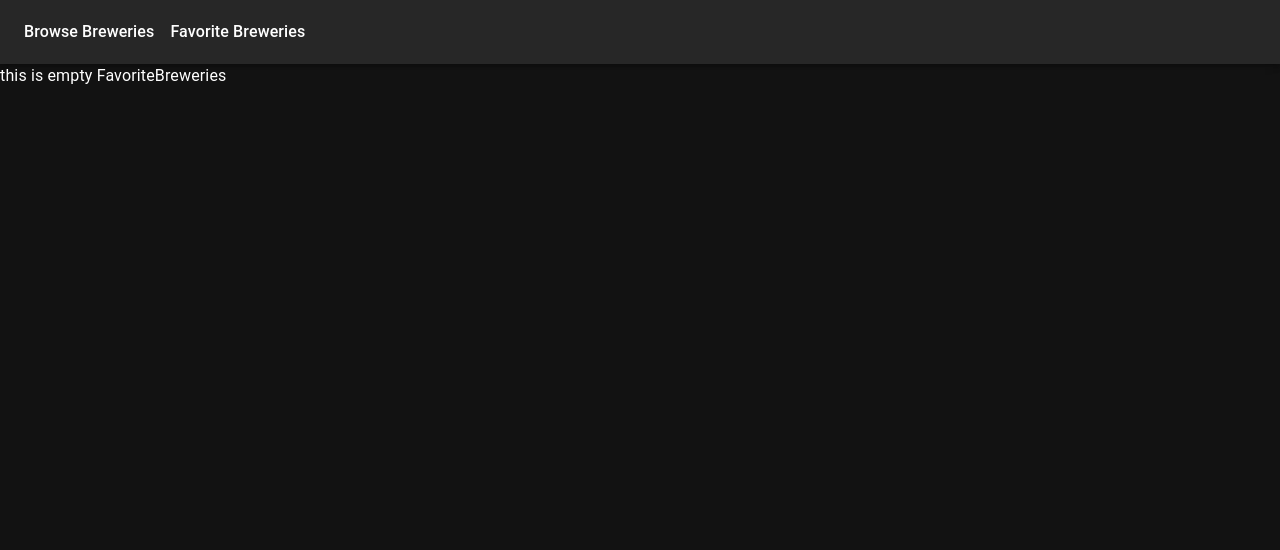
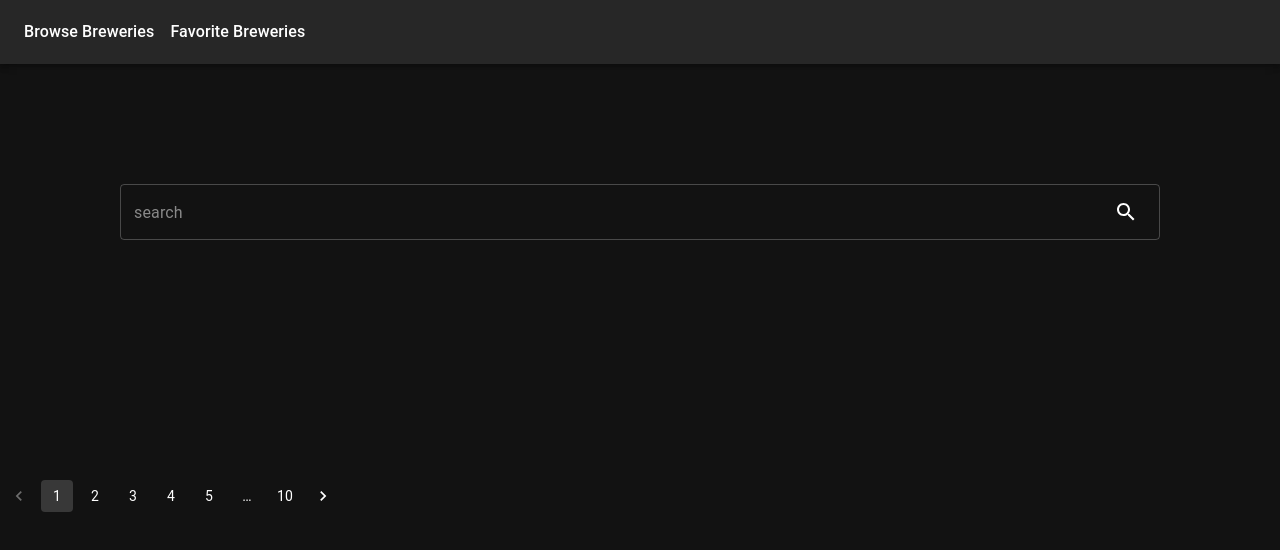
Before and after one commit to nimrodwander/lab42, a React (Create React App) app: page /favorite-breweries in a window 1280 px wide. Shown: the top 550 px of the page. Built offline with nearby package versions, Linux system fonts and the light colour scheme.

Commit message:
navigating between pages is working

```diff
--- a/src/App.tsx
+++ b/src/App.tsx
@@ -26,9 +26,7 @@ export const App = () => {
             path="browse-breweries/*"
             element={<BrowseBreweries />}
           />
-          <Route path="favorite-breweries" element={<FavoriteBreweries />}>
-            <Route path=":breweryID" element={<BreweryProfile />} />
-          </Route>
+          <Route path="favorite-breweries" element={<FavoriteBreweries />}/>
           <Route
             path="*"
             element={<Navigate to="/browse-breweries" replace />}
--- a/src/Pages/BreweryProfile.tsx
+++ b/src/Pages/BreweryProfile.tsx
@@ -1,15 +1,13 @@
 import { useNavigate } from 'react-router-dom';
-import { BrewriesSelector } from '../state/Favorites/FavoritesSelectors';
 import { useSelectorApp } from '../state/hooks';
 import { Box, List, Typography } from '@mui/material';
-import { IMAGE_URL } from '../util/constants';
 import { AppModal } from '../UI/Dumb/Modal';
 import { RootState } from '../state/store';
+import { IMAGE_URL } from '../util/config';
+import { BrewriesSelector } from '../state/Breweries/BreweriesSelectors';
 
 export const BreweryProfile: React.FC<any> = () => {
-  const navigate = useNavigate();
 
-  const selectIsLoading = useSelectorApp((state: RootState) => state.BreweriesReducer.breweries);
   const selectBrewery = useSelectorApp((state: RootState) =>
     BrewriesSelector.selectBreweryByID(
       state,
--- a/src/Pages/BrowseBreweries.tsx
+++ b/src/Pages/BrowseBreweries.tsx
@@ -1,10 +1,10 @@
-import { Box, Grid } from "@mui/material";
-import { SearchBrewery } from "../UI/Smart/SearchBrewery";
-import { BreweriesPagination } from "../UI/Smart/Pagination";
-import { BrewriesSelector } from "../state/Favorites/FavoritesSelectors";
-import { useSelectorApp } from "../state/hooks";
-import { BreweryCard } from "../UI/Smart/BreweryCard";
-
+import { Box, Grid } from '@mui/material';
+import { SearchBrewery } from '../UI/Smart/SearchBrewery';
+import { BreweriesPagination } from '../UI/Smart/Pagination';
+import { useSelectorApp } from '../state/hooks';
+import { BreweryCard } from '../UI/Smart/BreweryCard';
+import { Loading } from '../UI/Dumb/Loading';
+import { BrewriesSelector } from '../state/Breweries/BreweriesSelectors';
 
 export const BrowseBreweries: React.FC = () => {
   const selectIDs = useSelectorApp(BrewriesSelector.selectAllBreweriesIDs);
@@ -23,10 +23,11 @@ export const BrowseBreweries: React.FC = () => {
   return (
     <Box>
       <SearchBrewery />
-      {isLoading === false ? (
+      <Loading isLoading={isLoading}>
         <Grid container spacing={15} padding={15}>
           {mapChildren()}
-        </Grid>) : <></>}
+        </Grid>
+      </Loading>
       <BreweriesPagination />
     </Box>
   );
--- a/src/Pages/FavoriteBreweries.tsx
+++ b/src/Pages/FavoriteBreweries.tsx
@@ -1,3 +1,31 @@
+import { Box, Grid } from '@mui/material';
+import { BreweryCard } from '../UI/Smart/BreweryCard';
+import { BreweriesPagination } from '../UI/Smart/Pagination';
+import { SearchBrewery } from '../UI/Smart/SearchBrewery';
+import { FavoritesSelectors } from '../state/Favorites/FavoritesSelectors';
+import { useSelectorApp } from '../state/hooks';
+import { BrewriesSelector } from '../state/Breweries/BreweriesSelectors';
+
 export const FavoriteBreweries: React.FC = () => {
-  return <>this is empty FavoriteBreweries</>;
+  const selectIDs = useSelectorApp(FavoritesSelectors.selectAllFavoritesIDs);
+
+  const mapChildren = () => {
+    return selectIDs.map((id: string) => {
+      return (
+        <Grid item xs={3}>
+          <BreweryCard id={id} selector={BrewriesSelector.selectBreweryByID} />
+        </Grid>
+      );
+    });
+  };
+
+  return (
+    <Box>
+      <SearchBrewery />
+      <Grid container spacing={15} padding={15}>
+        {mapChildren()}
+      </Grid>
+      <BreweriesPagination />
+    </Box>
+  );
 };
--- a/src/Pages/Navbar.tsx
+++ b/src/Pages/Navbar.tsx
@@ -1,32 +1,34 @@
-import { Stack } from '@mui/material';
+import { IconButton,  Stack } from '@mui/material';
 import AppBar from '@mui/material/AppBar';
 import Box from '@mui/material/Box';
 import Toolbar from '@mui/material/Toolbar';
 import Typography from '@mui/material/Typography';
 import * as React from 'react';
+import { LinkItem } from '../UI/Dumb/Link';
+import { useNavigate } from 'react-router-dom';
 
 export const AppNavbar: React.FC = () => {
+  const navigate = useNavigate();
+
+  const onClickHandler = (path: string) => {
+    navigate(path);
+  }
+
   return (
     <Box sx={{ flexGrow: 1 }}>
       <AppBar position="static">
         <Toolbar>
           <Stack direction="row" spacing={2}>
-            <Typography
-              variant="h6"
-              fontSize={16}
-              component="div"
-              sx={{ flexGrow: 1 }}
-            >
-              Browse Breweries
-            </Typography>
-            <Typography
-              variant="h6"
-              fontSize={16}
-              component="div"
-              sx={{ flexGrow: 1 }}
-            >
-              Favorite Breweries
-            </Typography>
+            <LinkItem
+              path={'/browse-breweries'}
+              title={'Browse Breweries'}
+              onClick={onClickHandler}
+            />
+            <LinkItem
+              path={'favorite-breweries'}
+              title={'Favorite Breweries'}
+              onClick={onClickHandler}
+            />
           </Stack>
         </Toolbar>
       </AppBar>
--- a/src/UI/Dumb/Card.tsx
+++ b/src/UI/Dumb/Card.tsx
@@ -8,12 +8,14 @@ import { AppToggleFavorite } from './ToggleFavorite';
 
 interface Props {
   data: AppBreweryItem;
+  imageUrl: string;
   onFavorite: (e: any) => void;
   onClick: () => void;
 }
 
 export const AppCard: React.FC<Props> = ({
   data,
+  imageUrl,
   onFavorite,
   onClick,
 }) => {
@@ -23,7 +25,7 @@ export const AppCard: React.FC<Props> = ({
         <CardMedia
           component="img"
           height="140"
-          image="/static/images/cards/contemplative-reptile.jpg"
+          image={imageUrl}
           alt="green iguana"
         />
         <CardContent>
@@ -31,7 +33,10 @@ export const AppCard: React.FC<Props> = ({
             <Typography gutterBottom variant="h5" component="div">
               {data.name}
             </Typography>
-            <AppToggleFavorite isFavorite={data.isFavorite} onFavorite={onFavorite} />
+            <AppToggleFavorite
+              isFavorite={data.isFavorite}
+              onFavorite={onFavorite}
+            />
           </Box>
           <Typography variant="body2" color="text.secondary">
             {data.address_1}
--- /dev/null
+++ b/src/UI/Dumb/Link.tsx
@@ -0,0 +1,23 @@
+import Typography from '@mui/material/Typography';
+import * as React from 'react';
+import { Link } from 'react-router-dom';
+
+interface Props {
+  path: string;
+  title: string;
+  onClick: (path: string) => void;
+}
+
+export const LinkItem: React.FC<Props> = ({ path, title, onClick }) => {
+  return (
+      <Typography
+        onClick={() => onClick(path)}
+        variant="h6"
+        fontSize={16}
+        component="div"
+        sx={{ flexGrow: 1, cursor: "pointer" }}
+      >
+        {title}
+      </Typography>
+  );
+};
--- /dev/null
+++ b/src/UI/Dumb/Loading.tsx
@@ -0,0 +1,21 @@
+import { Box, CircularProgress } from "@mui/material";
+
+interface Props {
+  isLoading: boolean | undefined;
+  children: JSX.Element;
+  placeholder?: string | undefined;
+}
+
+export const Loading: React.FC<Props> = ({ isLoading, children, placeholder }) => {
+  return (
+    <>
+      {isLoading === true && (
+        <Box sx={{display: "flex", alignItems: 'center', justifyContent: 'center'}}>
+          <CircularProgress />
+        </Box>
+      )}
+      {isLoading === false && <>{children}</>}
+      {isLoading === undefined && <>{placeholder}</>}
+    </>
+  );
+};
--- a/src/UI/Smart/BreweryCard.tsx
+++ b/src/UI/Smart/BreweryCard.tsx
@@ -5,6 +5,7 @@ import { useDispatchApp, useSelectorApp } from '../../state/hooks';
 import { RootState } from '../../state/store';
 import { AppBreweryItem } from '../../util/types';
 import { AppCard } from '../Dumb/Card';
+import { IMAGE_URL } from '../../util/config';
 
 interface Props {
     selector: (state: RootState, id: string) => AppBreweryItem;
@@ -24,6 +25,7 @@ export const BreweryCard: React.FC<Props> = ({ selector, id }) => {
     };
   return (
     <AppCard
+          imageUrl={IMAGE_URL}
       onClick={onClickHandler}
       onFavorite={(e) => onfavoriteHandler(e)}
       data={selectBrewery}
--- a/src/UI/Smart/SearchBrewery.tsx
+++ b/src/UI/Smart/SearchBrewery.tsx
@@ -11,8 +11,8 @@ export const SearchBrewery: React.FC = () => {
   const { pageID } = useParams();
 
   const onSearchHanlder = (e: any) => {
-    if (!e.target.value) {
-      alert('search input is empty');
+    if (!searchTerm) {
+      alert('Search input is empty');
       return;
     }
     dispatch(
--- a/src/state/Breweries/thunks.ts
+++ b/src/state/Breweries/thunks.ts
@@ -1,5 +1,5 @@
 import { createAsyncThunk, createSlice } from '@reduxjs/toolkit';
-import { API_BASE_URL } from '../../util/config';
+import { API_BASE_URL, ITEMS_PER_PAGE } from '../../util/config';
 import { ApiBreweryItem, AppBreweriesList } from '../../util/types';
 import { RootState } from '../store';
 
--- a/src/state/Favorites/FavoritesSelectors.ts
+++ b/src/state/Favorites/FavoritesSelectors.ts
@@ -15,38 +15,7 @@ export namespace FavoritesSelectors {
     return state.FavoritesReducer.breweries;
   };
 
-  export const selectAllFavoritesID = (state: RootState) => {
-    return Object.keys(state.BreweriesReducer.breweries);
+  export const selectAllFavoritesIDs = (state: RootState) => {
+    return Object.keys(state.FavoritesReducer.breweries);
   };
 }
-
-export namespace BrewriesSelector {
-  //combines both temporary data from the api and data from favorites
-  //such that if a brewery was fetched from the api a brewery with the same id exists
-  //in the favorites store it will select it from that source rather than the api
-  //this functionallity removes duplications
-  export const selectBreweryByID = (
-    state: RootState,
-    id: string
-  ): AppBreweryItem => {
-    if (state.FavoritesReducer.breweries.hasOwnProperty(id)) {
-      return FavoritesSelectors.selectFavoriteBreweryByID(state, id);
-    } else {
-      return state.BreweriesReducer.breweries[id];
-    }
-  };
-
-  //leverages the select selectBreweryByID capabillity by iterating over all breweries fetched from the api
-  export const selectAllBreweries = (state: RootState): AppBreweriesList => {
-    let res: AppBreweriesList = {};
-    Object.keys(state.BreweriesReducer.breweries).forEach((id: string) => {
-      res[id] = selectBreweryByID(state, id);
-    });
-
-    return res;
-  };
-
-  export const selectAllBreweriesIDs = (state: RootState) => {
-    return Object.keys(state.BreweriesReducer.breweries);
-  };
-}
```
